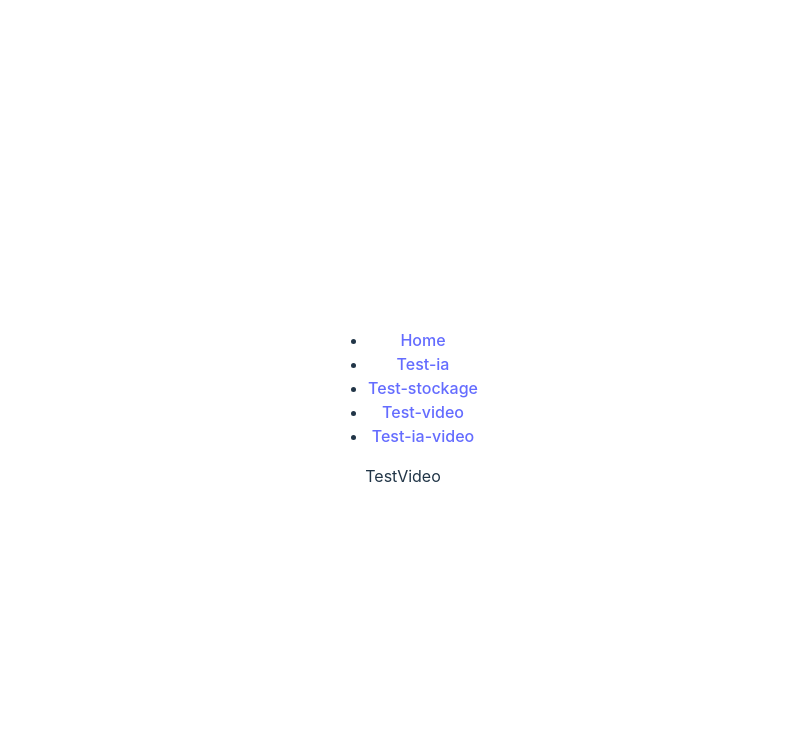
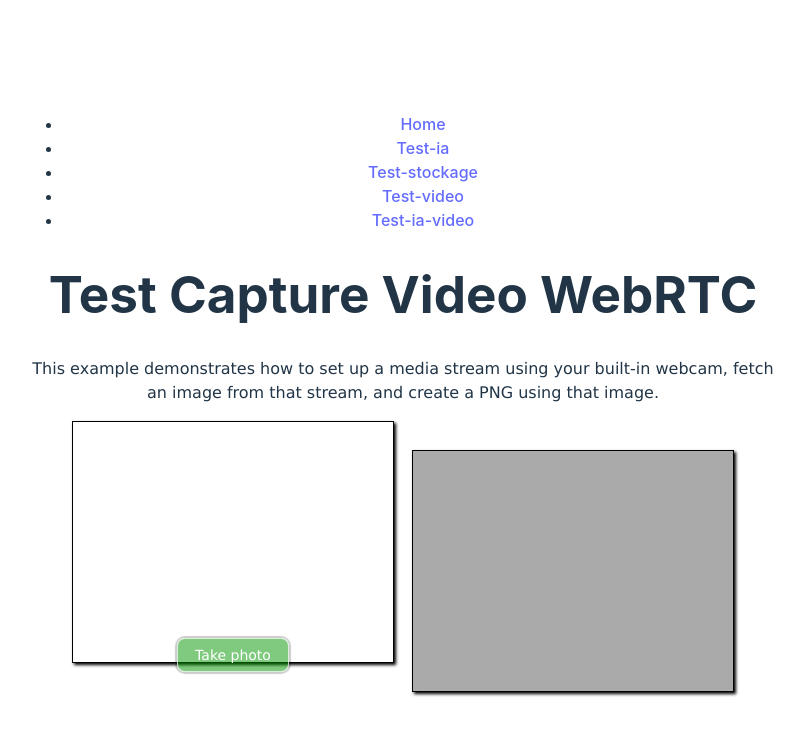
Before and after one commit to vylexcourchevel/ia-camera-detect-object, a React (Vite) app: page /test-video in a window 1280 px wide. Shown: the top 736 px of the page, without its empty margins (237-1041 px from the left). Built offline with nearby package versions, Linux system fonts and the light colour scheme; no server answers.

Commit message:
added the tests for video capture

```diff
--- /dev/null
+++ b/src/components/TestVideo/TestVideo.css
@@ -0,0 +1,47 @@
+#video {
+  border: 1px solid black;
+  box-shadow: 2px 2px 3px black;
+  width: 320px;
+  height: 240px;
+}
+
+#photo {
+  border: 1px solid black;
+  box-shadow: 2px 2px 3px black;
+  width: 320px;
+  height: 240px;
+}
+
+#canvas {
+  display: none;
+}
+
+.camera {
+  width: 340px;
+  display: inline-block;
+}
+
+.output {
+  width: 340px;
+  display: inline-block;
+}
+
+#startbutton {
+  display: block;
+  position: relative;
+  margin-left: auto;
+  margin-right: auto;
+  bottom: 32px;
+  background-color: rgba(0, 150, 0, 0.5);
+  border: 1px solid rgba(255, 255, 255, 0.7);
+  box-shadow: 0px 0px 1px 2px rgba(0, 0, 0, 0.2);
+  font-size: 14px;
+  font-family: "Lucida Grande", "Arial", sans-serif;
+  color: rgba(255, 255, 255, 1);
+}
+
+.contentarea {
+  font-size: 16px;
+  font-family: "Lucida Grande", "Arial", sans-serif;
+  width: 760px;
+}
--- a/src/components/TestVideo/TestVideo.jsx
+++ b/src/components/TestVideo/TestVideo.jsx
@@ -1,6 +1,123 @@
+import './TestVideo.css';
+import { useEffect } from 'react';
+
 function TestVideo() {
+
+  useEffect( () => {
+    startup();
+  }, []);
+
+  let width = 320; // Largeur de la vidéo
+  let height = 0; // On met 0 car la hauteur de la vidéo sera calculé au lancement de la vidéo, selon le format de la camera (4/3, 16/9 etc...)
+  let isStreaming = false; // Boolean qui permet de savoir si la caméra est activée ou non, on commence par non
+
+  // Valeurs initiales des éléments DOM HTML misent à null
+  let video = null;
+  let canvas = null;
+  let photo = null;
+  let startbutton = null;
+
+  // La Fonction startup se lance quand le loading de la page est terminé
+  const startup = () => {
+
+    // On recupère tout les éléments HTMLs sous forme de noeud du DOM
+    video = document.getElementById('video');
+    canvas = document.getElementById('canvas');
+    photo = document.getElementById('photo');
+    startbutton = document.getElementById('startbutton');
+
+    // La fonction navigator.mediaDevices.getUserMedia permet de récupérer le flux vidéo et audio
+    navigator.mediaDevices.getUserMedia({video: true, audio: false}) // Elle renvoi un StreamVideo
+    .then(function(stream) { // Avec le .then on attend que la promesse soit terminée
+      video.srcObject = stream; // Puis on met le stream video dans le noeud de la balise video
+      video.play(); // Aussi, on lance la vidéo avec la méthode HTML5 native play
+    })
+    .catch(function(err) { // Ici on récupère les erreurs
+      console.log("An error occurred: " + err);
+    });
+
+    // Ajout écouteur d'évenement sur si la caméra peut lire une vidéo
+    video.addEventListener('canplay', (event) => {
+      if (!isStreaming) {
+        height = video.videoHeight / (video.videoWidth/width); // Corrige un bug de Firefox qui a besoin qu'un height soit spécifié
+
+        if (isNaN(height)) { // Si la hauteure n'est pas un nombre
+          height = width / (4/3); // Allors on la définit comme étant à 3/4 de la largeur par défaut
+        }
+
+        // On spécifie les attribut de la vidéo et du canvas
+        video.setAttribute('width', width);
+        video.setAttribute('height', height);
+        canvas.setAttribute('width', width);
+        canvas.setAttribute('height', height);
+        isStreaming = true; // On change le boolean à true pour dire que la caméra tourne
+      }
+    }, false);
+
+    // Ajout écouteur d'évenement sur le click du bouton pour prendre la photo
+    startbutton.addEventListener('click', function(ev){
+      takepicture();
+      ev.preventDefault();
+    }, false);
+
+    // Purge de la photo
+    clearphoto();
+  }
+
+    // Capture a photo by fetching the current contents of the video
+    // and drawing it into a canvas, then converting that to a PNG
+    // format data URL. By drawing it on an offscreen canvas and then
+    // drawing that to the screen, we can change its size and/or apply
+    // other changes before drawing it.
+
+    // Fonction pour prendre une capture
+    const takepicture = () => {
+      let context = canvas.getContext('2d'); // Création du context 2D de canvas
+      if (width && height) { // Si la largeur et la hauteur existent, on règle celle du canvas
+        canvas.width = width;
+        canvas.height = height;
+        context.drawImage(video, 0, 0, width, height); // On dessigne dans le canvas en copiant la source de la video
+
+        let data = canvas.toDataURL('image/png'); // On crée une URL sous forme d'un fichier .png
+        photo.setAttribute('src', data); // On ajoute ce fichier dans l'attribut src de la balise image
+      } else {
+        clearphoto(); // Sinon on purge la photo
+      }
+    }
+
+    // Fonction pour purger la photo
+    const clearphoto = () => {
+      let context = canvas.getContext('2d'); // Création du context 2D de canvas
+      context.fillStyle = "#AAA"; // On spécifie la couleur à gris
+      context.fillRect(0, 0, canvas.width, canvas.height); // On remplit le canevas par un rectangle
+
+      let data = canvas.toDataURL('image/png'); // On crée une URL sous forme d'un fichier .png
+      photo.setAttribute('src', data); // On ajoute ce fichier dans l'attribut src de la balise image
+    }
+
   return (
-    <div>TestVideo</div>
+    <div>
+
+      <h1>Test Capture Video WebRTC</h1>
+
+      <div class="contentarea">
+
+        <p>This example demonstrates how to set up a media stream using your built-in webcam, fetch an image from that stream, and create a PNG using that image.</p>
+
+        <div class="camera">
+          <video id="video">Video stream not available.</video>
+          <button id="startbutton">Take photo</button>
+        </div>
+
+        <canvas id="canvas"></canvas>
+
+        <div class="output">
+          <img id="photo" alt="The screen capture will appear in this box." />
+        </div>
+
+      </div>
+
+    </div>
   )
 }
 
```
